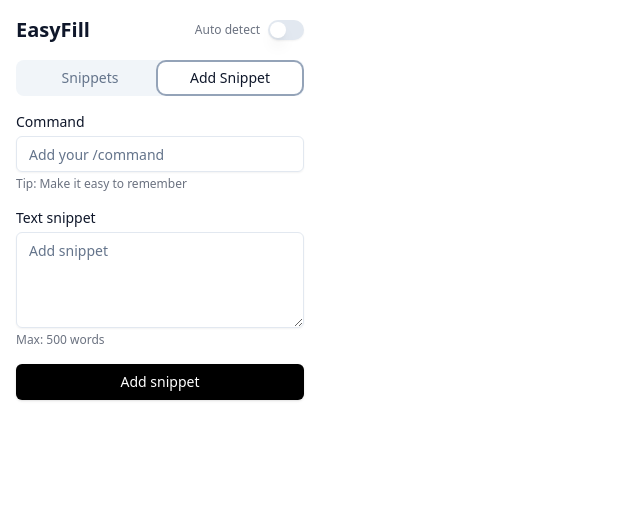
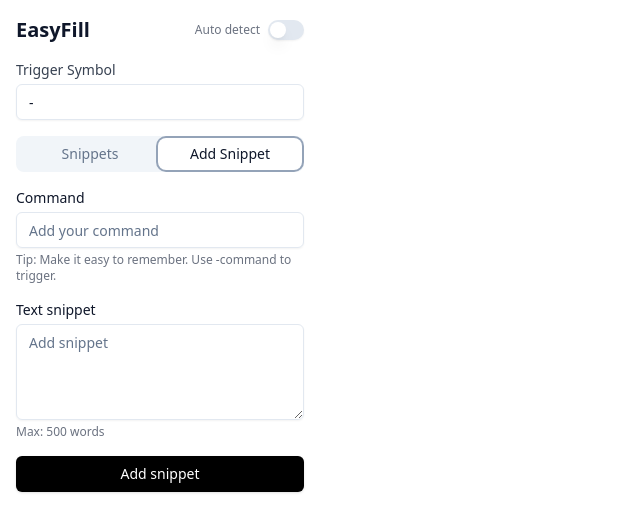
Before and after one commit to dijodaijuc/EasyFill-v2, a React (Vite) app: page / in a window 1280 px wide. Both pictures are taken after typing "Sample" into the empty fields and a click on the tab "Add Snippet". Shown: the top 532 px of the page, without its empty margins (0-640 px from the left). Built offline with nearby package versions, Linux system fonts and the light colour scheme.

Commit message:
Added trigger input, fixed bugs

```diff
--- a/src/App.tsx
+++ b/src/App.tsx
@@ -21,15 +21,19 @@
   const [autoDetect, setAutoDetect] = useState(false);
   const [activeTab, setActiveTab] = useState("snippets");
   const [editingSnippet, setEditingSnippet] = useState<Snippet | null>(null);
+  const [triggerSymbol, setTriggerSymbol] = useState("-");
 
   useEffect(() => {
-    // Load snippets from Chrome storage when the component mounts
-    chrome.storage.local.get(["snippets", "autoDetect"], (result) => {
+    // Load snippets, autoDetect, and triggerSymbol from Chrome storage when the component mounts
+    chrome.storage.local.get(["snippets", "autoDetect", "triggerSymbol"], (result) => {
       if (result.snippets) {
         setSnippets(result.snippets);
       }
       if (result.autoDetect !== undefined) {
         setAutoDetect(result.autoDetect);
+      }
+      if (result.triggerSymbol) {
+        setTriggerSymbol(result.triggerSymbol);
       }
     });
   }, []);
@@ -38,6 +42,11 @@
     // Save autoDetect status to Chrome storage whenever it changes
     chrome.storage.local.set({ autoDetect });
   }, [autoDetect]);
+
+  useEffect(() => {
+    // Save triggerSymbol to Chrome storage whenever it changes
+    chrome.storage.local.set({ triggerSymbol });
+  }, [triggerSymbol]);
 
   const saveSnippet = () => {
     if (newCommand && newContent) {
@@ -111,6 +120,17 @@
         </div>
       </div>
 
+      <div className="mb-4">
+        <label className="block text-sm font-medium text-gray-700">Trigger Symbol</label>
+        <Input
+          type="text"
+          value={triggerSymbol}
+          onChange={(e) => setTriggerSymbol(e.target.value)}
+          maxLength={1}
+          className="mt-1"
+        />
+      </div>
+
       <Tabs value={activeTab} onValueChange={setActiveTab} className="w-full">
         <TabsList className="grid w-full grid-cols-2">
           <TabsTrigger value="snippets">Snippets</TabsTrigger>
@@ -136,7 +156,7 @@
               >
                 <CardContent className="p-4 flex items-center justify-between">
                   <div>
-                    <div className="font-semibold">{snippet.command}</div>
+                    <div className="font-semibold">{triggerSymbol}{snippet.command}</div>
                     <div className="text-sm text-gray-500">
                       {snippet.content.substring(0, 30)}...
                     </div>
@@ -165,12 +185,12 @@
             <div>
               <label className="block mb-1 text-sm font-medium">Command</label>
               <Input
-                placeholder="Add your /command"
+                placeholder="Add your command"
                 value={newCommand}
                 onChange={(e) => setNewCommand(e.target.value)}
               />
               <p className="text-xs text-gray-500 mt-1">
-                Tip: Make it easy to remember
+                Tip: Make it easy to remember. Use {triggerSymbol}command to trigger.
               </p>
             </div>
             <div>
--- a/src/background/index.ts
+++ b/src/background/index.ts
@@ -0,0 +1,7 @@
+chrome.runtime.onMessage.addListener((request, _sender, sendResponse) => {
+  if (request.action === 'promptForVariable') {
+    const userInput = prompt(`Please enter a value for ${request.variable}:`);
+    sendResponse(userInput);
+  }
+  return true; // Indicates that the response will be sent asynchronously
+});
--- a/src/content/index.ts
+++ b/src/content/index.ts
@@ -21,39 +21,97 @@
 // Initialize state variables
 let snippets: Snippet[] = [];
 let autoDetect: boolean = false;
+let triggerSymbol: string = "-";
 
-// Load snippets and autoDetect from Chrome storage
+// Load snippets, autoDetect, and triggerSymbol from Chrome storage
 chrome.storage.local.get(
-  ["snippets", "autoDetect"],
-  (result: { snippets?: Snippet[]; autoDetect?: boolean }) => {
+  ["snippets", "autoDetect", "triggerSymbol"],
+  (result: { snippets?: Snippet[]; autoDetect?: boolean; triggerSymbol?: string }) => {
     if (result.snippets) {
       snippets = result.snippets;
     }
     if (result.autoDetect !== undefined) {
       autoDetect = result.autoDetect;
     }
+    if (result.triggerSymbol) {
+      triggerSymbol = result.triggerSymbol;
+    }
   }
 );
 
+// Function to escape special characters in the trigger symbol for use in regex
+const escapeRegExp = (string: string) => {
+  return string.replace(/[.*+?^${}()|[\]\\]/g, '\\$&');
+};
+
+const replaceVariables = async (content: string): Promise<string> => {
+  const variableRegex = /{(\w+)}/g;
+  let match;
+  let replacedContent = content;
+
+  while ((match = variableRegex.exec(content)) !== null) {
+    const variable = match[1];
+    let replacement = '';
+
+    switch (variable.toLowerCase()) {
+      case 'date':
+        replacement = new Date().toLocaleDateString();
+        break;
+      case 'time':
+        replacement = new Date().toLocaleTimeString();
+        break;
+      default:
+        // For custom variables, prompt the user for input
+        replacement = await new Promise<string>((resolve) => {
+          chrome.runtime.sendMessage(
+            { action: 'promptForVariable', variable },
+            (response) => {
+              resolve(response || `{${variable}}`);
+            }
+          );
+        });
+    }
+
+    replacedContent = replacedContent.replace(`{${variable}}`, replacement);
+  }
+
+  return replacedContent;
+};
+
+
 // Function to handle text replacement based on snippets
-const handleTextReplacement = (element: HTMLElement) => {
-  let text =
+const handleTextReplacement = async (element: HTMLElement) => {
+  const text =
     element.innerText ||
     (element as HTMLInputElement | HTMLTextAreaElement).value;
 
-  snippets.forEach((snippet) => {
-    const regex = new RegExp(`\\b${snippet.command}\\b`, "g");
+  for (const snippet of snippets) {
+    const escapedTrigger = escapeRegExp(triggerSymbol);
+    const regex = new RegExp(`${escapedTrigger}${snippet.command}\\b`, "g");
     if (regex.test(text)) {
-      const updatedText = text.replace(regex, snippet.content);
+      const replacedContent = await replaceVariables(snippet.content);
+      const updatedText = text.replace(regex, replacedContent);
+      const cursorPosition = updatedText.length;
 
       // Update content and apply animation
       if (element.isContentEditable) {
         element.innerText = updatedText;
+        // Set cursor position for contenteditable elements
+        const range = document.createRange();
+        const sel = window.getSelection();
+        if (element.firstChild) {
+          range.setStart(element.firstChild, cursorPosition);
+          range.collapse(true);
+          sel?.removeAllRanges();
+          sel?.addRange(range);
+        }
       } else if (
         element.tagName === "INPUT" ||
         element.tagName === "TEXTAREA"
       ) {
         (element as HTMLInputElement | HTMLTextAreaElement).value = updatedText;
+        // Set cursor position for input and textarea elements
+        (element as HTMLInputElement | HTMLTextAreaElement).setSelectionRange(cursorPosition, cursorPosition);
       }
 
       // Apply animation class
@@ -63,8 +121,14 @@
       setTimeout(() => {
         element.classList.remove("snippet-replaced");
       }, 500); // 500ms matches the animation duration
+
+      // Ensure the element is focused
+      element.focus();
+
+      // Break the loop after replacing the first matching snippet
+      break;
     }
-  });
+  }
 };
 
 // Listen for changes in input or textareas or contenteditable elements
@@ -87,12 +151,12 @@
 const traverseShadowDOM = (element: HTMLElement | ShadowRoot) => {
   if (element instanceof HTMLElement && element.shadowRoot) {
     // Find all potential input fields within the Shadow DOM
-    const shadowInput = element.shadowRoot.querySelector(
+    const shadowInputs = element.shadowRoot.querySelectorAll(
       "input, textarea, [contenteditable='true']"
     );
-    if (shadowInput) {
+    shadowInputs.forEach((shadowInput) => {
       handleTextReplacement(shadowInput as HTMLElement);
-    }
+    });
   }
 };
 
@@ -130,7 +194,7 @@
   characterData: true,
 });
 
-// Listen for storage changes (in case snippets or autoDetect are updated while the content script is running)
+// Listen for storage changes (in case snippets, autoDetect, or triggerSymbol are updated while the content script is running)
 chrome.storage.onChanged.addListener(
   (changes: { [key: string]: chrome.storage.StorageChange }) => {
     if (changes.snippets) {
@@ -139,5 +203,8 @@
     if (changes.autoDetect) {
       autoDetect = changes.autoDetect.newValue as boolean;
     }
+    if (changes.triggerSymbol) {
+      triggerSymbol = changes.triggerSymbol.newValue as string;
+    }
   }
 );
```
Also changed, not shown: public/manifest.json.
